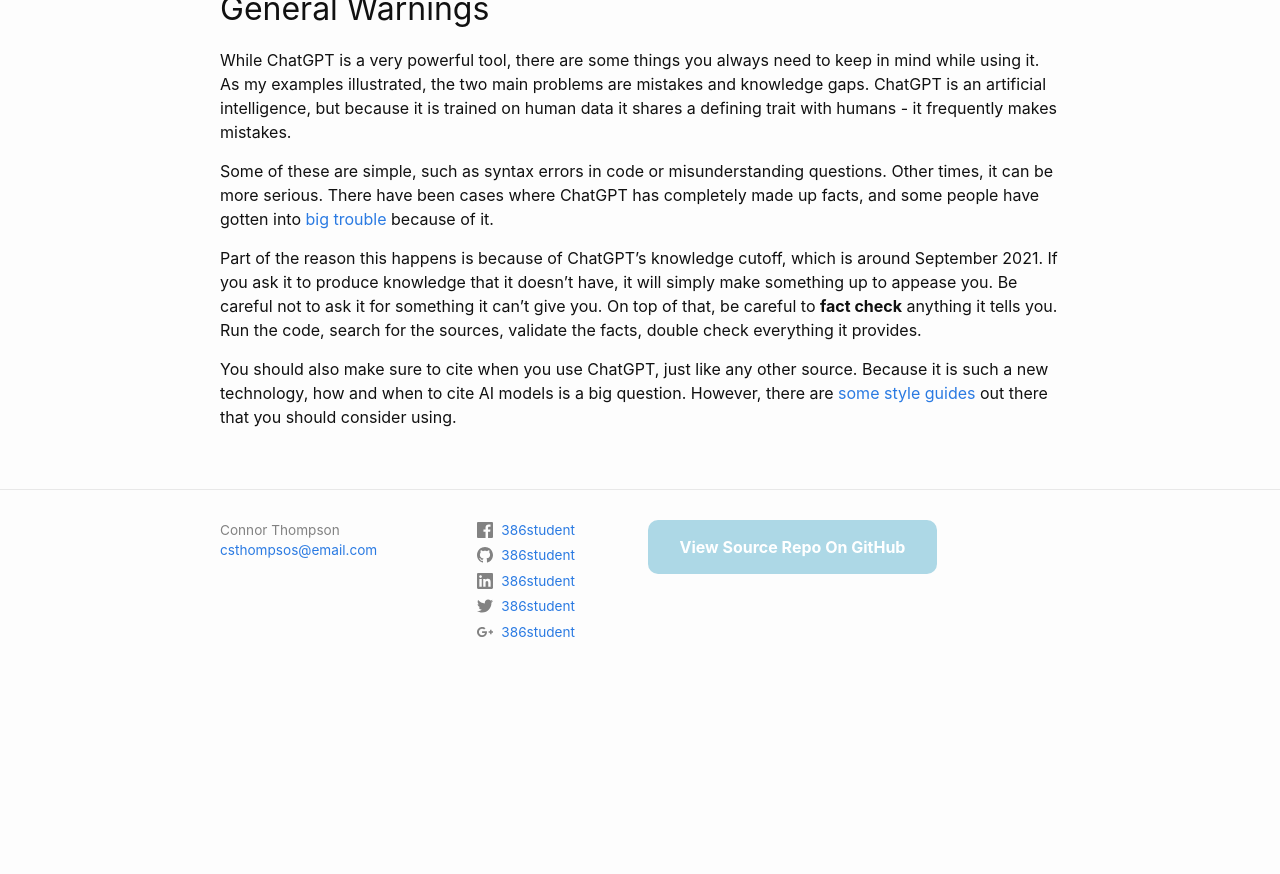
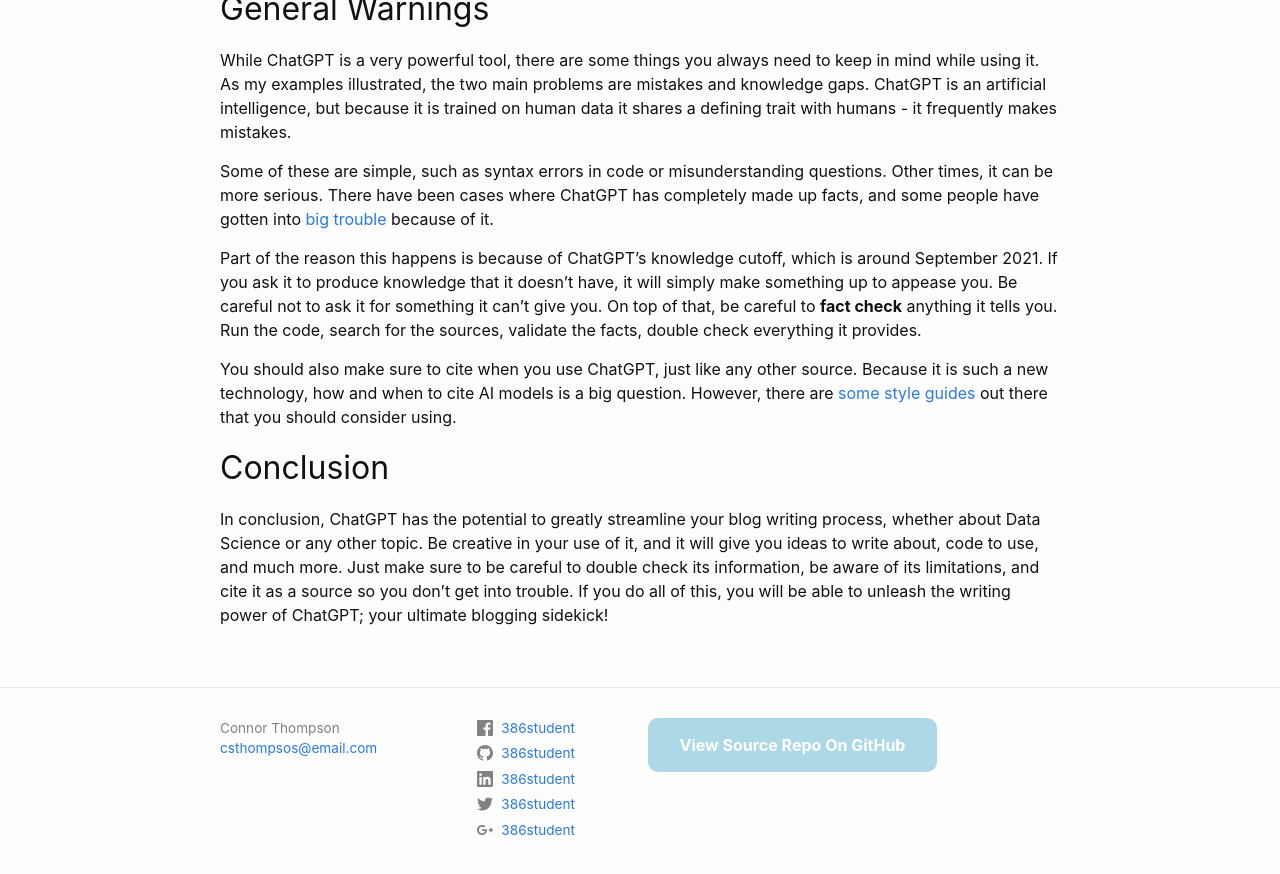
Before and after one commit to csthomps/s386-blog, a Jekyll site: the page built from _posts/2023-09-01-first-post.md, in a window 1280 px wide and 900 px high, scrolled down 6444 px. Shown: the top 874 px of the window. Built offline with Jekyll 4.4.1, drawn with Linux system fonts in a browser that asks for light colours; comment, search, counter and statistics services are not loaded; before the commit the page ends 7146 px from its top, so only the background shows below that.

Commit message:
conclusion

```diff
--- a/_posts/2023-09-01-first-post.md
+++ b/_posts/2023-09-01-first-post.md
@@ -262,3 +262,7 @@ Some of these are simple, such as syntax errors in code or misunderstanding ques
 Part of the reason this happens is because of ChatGPT's knowledge cutoff, which is around September 2021.  If you ask it to produce knowledge that it doesn't have, it will simply make something up to appease you.  Be careful not to ask it for something it can't give you.  On top of that, be careful to **fact check** anything it tells you.  Run the code, search for the sources, validate the facts, double check everything it provides.
 
 You should also make sure to cite when you use ChatGPT, just like any other source.  Because it is such a new technology, how and when to cite AI models is a big question.  However, there are <a href="https://apastyle.apa.org/blog/how-to-cite-chatgpt" target="_blank">some style guides</a> out there that you should consider using.
+
+## Conclusion
+
+In conclusion, ChatGPT has the potential to greatly streamline your blog writing process, whether about Data Science or any other topic.  Be creative in your use of it, and it will give you ideas to write about, code to use, and much more.  Just make sure to be careful to double check its information, be aware of its limitations, and cite it as a source so you don't get into trouble.  If you do all of this, you will be able to unleash the writing power of ChatGPT; your ultimate blogging sidekick!
```
